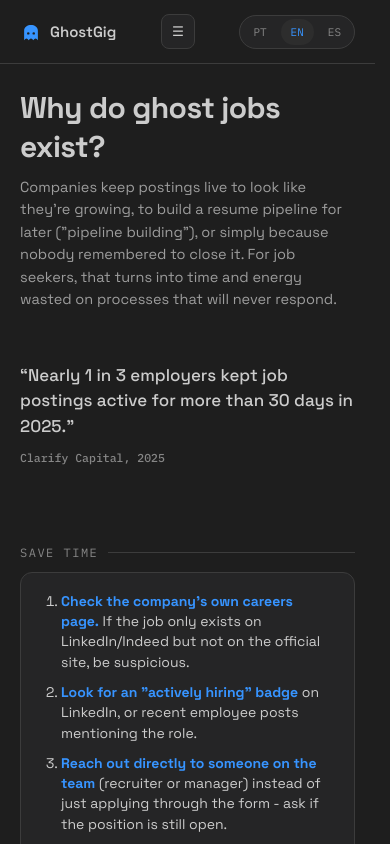
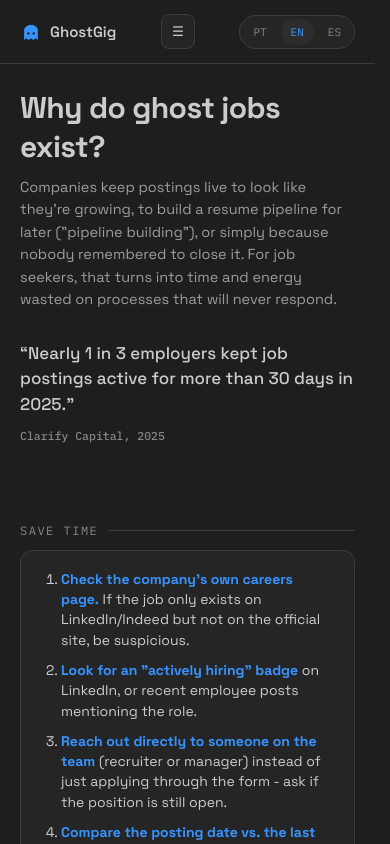
Before and after one commit to jonsuguiyama/ghost-job-detector, a React (Vite) app: page /sobre in a window 390 px wide. Shown: the top 844 px of the page. Built offline with nearby package versions, Linux system fonts and the light colour scheme.

Commit message:
Revert split-layout left column to top alignment; only Home is vertically centered

```diff
--- a/src/styles/global.css
+++ b/src/styles/global.css
@@ -349,11 +349,8 @@ a:focus-visible, button:focus-visible, [tabindex]:focus-visible, textarea:focus-
 .split-left{
   position: sticky;
   top: var(--header-height);
-  height: calc(100vh - var(--header-height));
-  display: flex;
-  flex-direction: column;
-  justify-content: center;
   align-self: start;
+  padding-top: 24px;
 }
 .split-right{ padding-top: 24px; }
 .split-left h1{ font-size: 30px; margin: 0 0 10px; font-weight: 700; letter-spacing: -0.02em; }
@@ -361,7 +358,7 @@ a:focus-visible, button:focus-visible, [tabindex]:focus-visible, textarea:focus-
 
 @media (max-width: 900px){
   .split-layout{ grid-template-columns: 1fr; }
-  .split-left{ position: static; height: auto; padding-top: 24px; }
+  .split-left{ position: static; padding-top: 24px; }
 }
 
 /* ---------- mode switch (kept for backward compat inside pages) ---------- */
```
